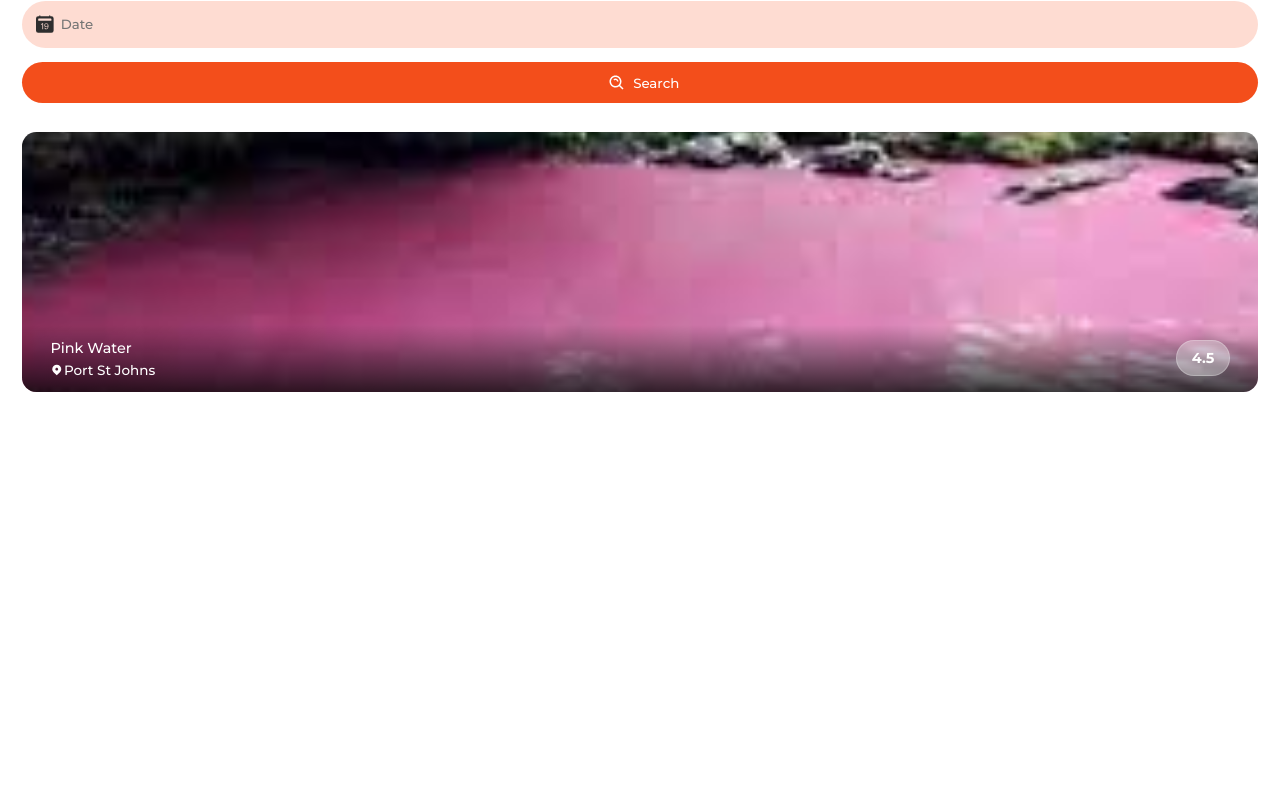
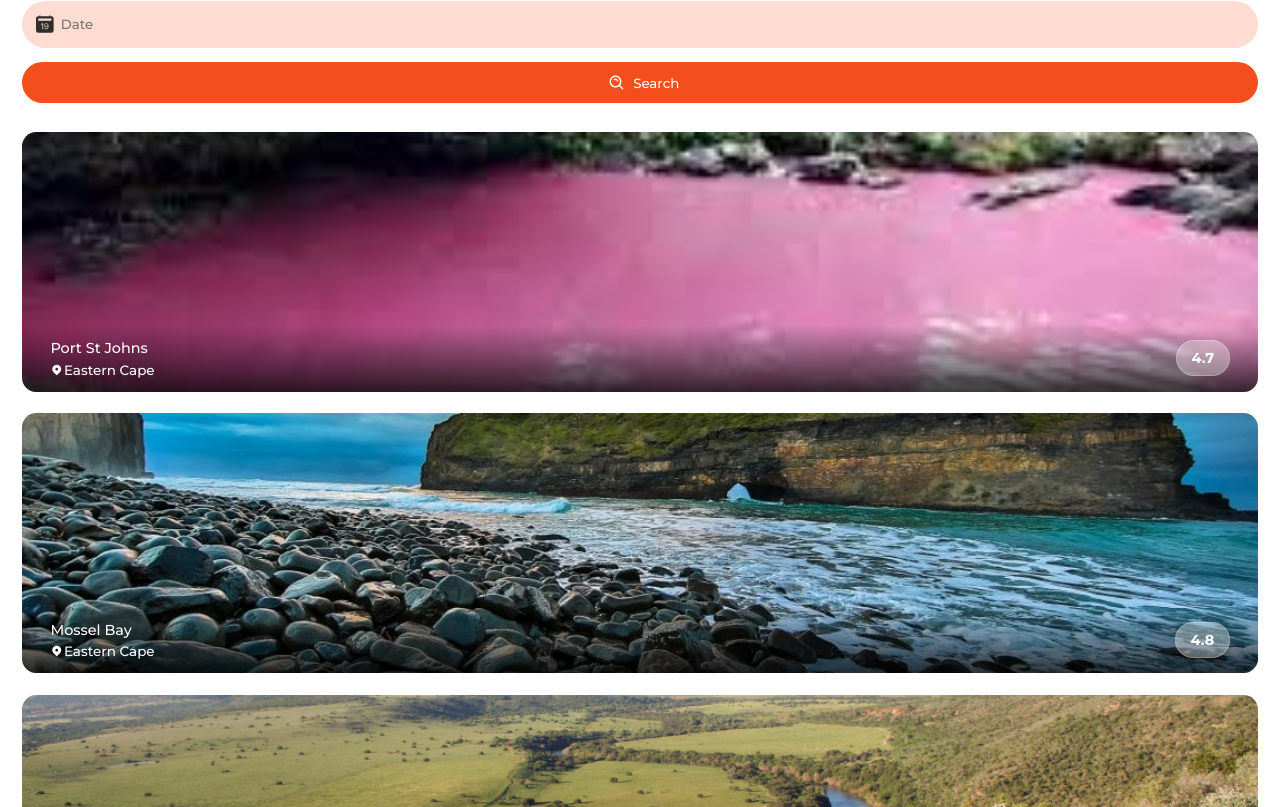
Before and after one commit to Chuma-rxt/TravelProject, a React (Vite) app: page / in a window 1280 px wide. Shown: the part 1433-2240 px from the top of the page. Before the commit the page ends 1854 px from the top, so only its background shows below. Built offline with nearby package versions, Linux system fonts and the light colour scheme.

Commit message:
the destination style

```diff
--- a/src/Components/Destinations/Destination.jsx
+++ b/src/Components/Destinations/Destination.jsx
@@ -11,6 +11,90 @@ import { TiLocation } from "react-icons/ti";
 
 // Importing images
 import image1 from '../../Assets/images (1).jpg'
+import image2 from '../../Assets/Mossel-Bay.jpg'
+import image3 from '../../Assets/Amakhala.jpeg'
+import image4 from '../../Assets/umtata-river.jpg'
+import image5 from '../../Assets/Maclear.jpg'
+import image6 from '../../Assets/Tsitsikama-forest.jpg'
+import image7 from '../../Assets/Micato-safaris.jpg'
+import image8 from '../../Assets/Rural1.jpg'
+import image9 from '../../Assets/Bulungula.jpg'
+import image10 from '../../Assets/hogsback.jpg'
+
+// Creating an array that is gonna hold all the data for the destinations
+const destinations= [
+  {
+    id: 1,
+    img: image1,
+    name: 'Port St Johns',
+    location: 'Eastern Cape',
+    rating: 4.7
+  },
+  {
+    id: 2,
+    img: image2,
+    name: 'Mossel Bay',
+    location: 'Eastern Cape',
+    rating: 4.8
+  },
+  {
+    id: 3,
+    img: image3,
+    name: 'Amakhala',
+    location: 'Eastern Cape',
+    rating: 3.1
+  },
+  {
+    id: 4,
+    img: image4,
+    name: 'Umtata',
+    location: 'Eastern Cape',
+    rating: 4.5
+  },
+  {
+    id: 5,
+    img: image5,
+    name: 'Maclear',
+    location: 'Eastern Cape',
+    rating: 4.7
+  },
+  {
+    id: 6,
+    img: image6,
+    name: 'Tsitsikama',
+    location: 'Eastern Cape',
+    rating: 4.7
+  },
+  {
+    id: 7,
+    img: image7,
+    name: 'Micatos Safari',
+    location: 'Eastern Cape',
+    rating: 4.6
+  },
+  {
+    id: 8,
+    img: image8,
+    name: 'Hlangani',
+    location: 'Eastern Cape',
+    rating: 3.7
+  },
+  {
+    id: 9,
+    img: image9,
+    name: 'Bulunga',
+    location: 'Eastern Cape',
+    rating: 3.9
+  },
+  {
+    id: 10,
+    img: image10,
+    name: 'Hongs Back',
+    location: 'Eastern Cape',
+    rating: 4.7
+  },
+
+];
 
 const Destination = () => {
   return (
@@ -60,34 +144,34 @@ const Destination = () => {
 
 
         <div className='destinationContainer grid'>
-
-          <div className='singleDestination'>
+          {destinations.map((destination) => {
+            return (
+              <div className='singleDestination' key={destination.id}>
               <div className='imgDiv'>
-              <img src={image1} alt='Destination Image' />
+                <img src={destination.img} alt='Destination Image' />
 
 
                 <div className='descInfo flex'>
                   <div className='text'>
-                  <spna className='name'>Pink Water</spna>
+                    <spna className='name'>{destination.name}</spna>
                     <p className='flex'><TiLocation className='icon' />
                       {/* People bath here as they believe this cleansing ritual will
                       help them fight off bad luck and evil spirits. Some dip
                       their swollen feet into the pool, as there is a belief
                       that the water can healing any ailments. */}
-                    Port St Johns
+                      {destination.location}
                     </p>
                   </div>
-                <spna className='rating'>
-                  4.5
-                </spna>
+                  <span className='rating'>
+                    {destination.rating}
+                  </span>
                 </div>
               </div>
             </div>
+            );
+          })}
         </div>
-
-
       </div>
-
     </div>
   )
 }
--- a/src/Components/Destinations/Destination.scss
+++ b/src/Components/Destinations/Destination.scss
@@ -88,11 +88,11 @@ root{
                     height: 100%;
                 width: 100%;
                 object-fit: cover;
-                transition: all .3s ease-in-out;
+                transition: all .9s ease-in-out;
                 }
             }
 
-            &{
+            &:hover{
                 .imgDiv{
                     img{
                         scale: 1.1;
--- a/src/Components/Middle/Middle.jsx
+++ b/src/Components/Middle/Middle.jsx
@@ -7,33 +7,33 @@ const Middle = () => {
     <div className='middle section'>
       <div className='secContainer container'>
         <div className='grid'>
-          <spav className='flex'>
+          <span className='flex'>
             <h1>10</h1>
             <p>
               World of Experiences
             </p>
-          </spav>
+          </span>
 
-          <spav className='flex'>
+          <span className='flex'>
             <h1>2K+</h1>
             <p>
               Fine Destination
             </p>
-          </spav>
+          </span>
 
-          <spav className='flex'>
+          <span className='flex'>
             <h1>5K+</h1>
             <p>
               Customer Reviews
             </p>
-          </spav>
+          </span>
 
-          <spav className='flex'>
+          <span className='flex'>
             <h1>4.8</h1>
             <p>
               Overall Rating
             </p>
-          </spav>
+          </span>
 
         </div>
       </div>
```
Lines whose indentation alone changed are shown as unchanged.
